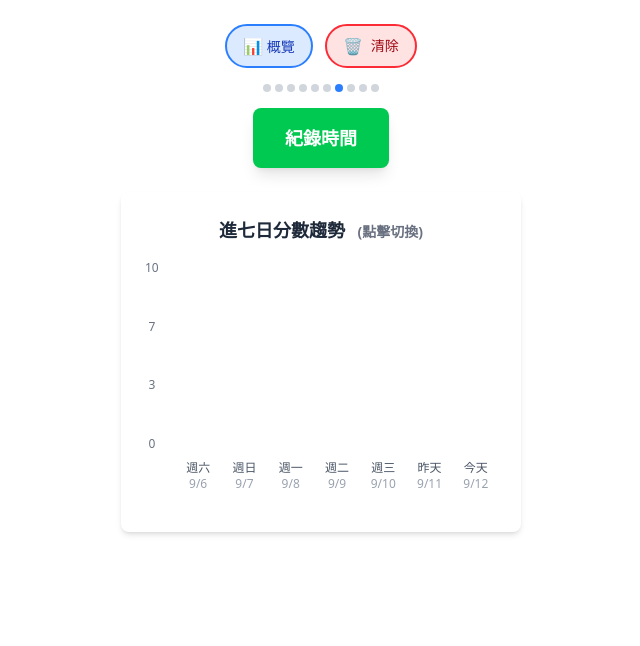
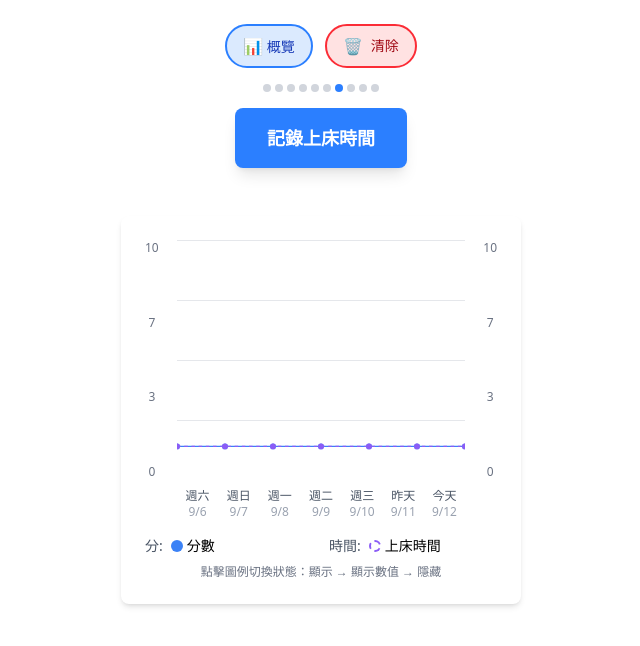
Before and after one commit to echoedinvoker/work-recorder, a Vue app: page /#/early-sleep in a window 1280 px wide. Shown: the top 646 px of the page, without its empty margins (319-959 px from the left). Built offline with nearby package versions, Linux system fonts and the light colour scheme.

Commit message:
feat: score diff

```diff
--- a/src/components/earlysleep/EarlySleepButton.vue
+++ b/src/components/earlysleep/EarlySleepButton.vue
@@ -1,18 +1,109 @@
 <template>
   <div class="flex flex-col space-y-4">
     <div class="flex justify-center">
+      <!-- 正常狀態的按鈕 -->
       <BaseButton
-        :color="store.isTodayRecorded ? 'gray' : 'green'"
-        :text="store.isTodayRecorded ? '取消紀錄' : '紀錄時間'"
-        @click="store.recordResult"
+        v-if="!showConfirmation"
+        :color="buttonColor"
+        :text="buttonText"
+        :class="{
+          'pointer-events-none opacity-75 cursor-default': isRecordedToday,
+          'shadow-none border-none bg-gray-100 text-gray-700': isRecordedToday
+        }"
+        @click="handleButtonClick"
       />
+
+      <!-- 確認狀態的按鈕組 -->
+      <div v-else class="flex flex-col items-center space-y-3">
+        <!-- 警告提示 -->
+        <div class="text-red-600 text-sm font-medium text-center">
+          ⚠️ 此操作不可逆，確定要記錄嗎？
+        </div>
+
+        <!-- 確認按鈕組 -->
+        <div class="flex space-x-3">
+          <!-- 取消按鈕 (叉叉) -->
+          <button
+            @click="cancelConfirmation"
+            class="w-12 h-12 bg-red-500 hover:bg-red-600 text-white rounded-full flex items-center justify-center transition-colors duration-200"
+            title="取消"
+          >
+            ✕
+          </button>
+
+          <!-- 確認按鈕 (勾勾) -->
+          <button
+            @click="confirmAction"
+            class="w-12 h-12 bg-green-500 hover:bg-green-600 text-white rounded-full flex items-center justify-center transition-colors duration-200"
+            title="確認記錄"
+          >
+            ✓
+          </button>
+        </div>
+      </div>
     </div>
   </div>
 </template>
 
 <script setup lang="ts">
+import BaseButton from '@/components/ui/BaseButton.vue';
+import { computed, ref } from 'vue';
+import { getTodayKey } from '@/utils/dateUtils';
 import { useDailyEarlySleepStore } from '@/stores/dailyEarlySleepStore';
-import BaseButton from '@/components/ui/BaseButton.vue';
 
 const store = useDailyEarlySleepStore();
+
+// 控制確認狀態的響應式變數
+const showConfirmation = ref(false);
+
+// 獲取當前時間的分鐘數 (例如 21:30 = 21*60+30 = 1290)
+const getCurrentTimeInMinutes = (): number => {
+  const now = new Date();
+  return now.getHours() * 60 + now.getMinutes();
+};
+
+// 檢查今天是否已記錄
+const isRecordedToday = computed(() => {
+  const todayKey = getTodayKey();
+  return !!store.records[todayKey];
+});
+
+// 按鈕顏色邏輯
+const buttonColor = computed(() => {
+  return isRecordedToday.value ? 'green' : 'blue';
+});
+
+// 按鈕文字邏輯
+const buttonText = computed(() => {
+  if (isRecordedToday.value) {
+    const todayKey = getTodayKey();
+    const bedtimeMinutes = store.records[todayKey];
+    const hours = Math.floor(bedtimeMinutes / 60);
+    const minutes = bedtimeMinutes % 60;
+    const timeString = `${hours.toString().padStart(2, '0')}:${minutes.toString().padStart(2, '0')}`;
+    return `已記錄 ${timeString}`;
+  }
+  return '記錄上床時間';
+});
+
+// 處理按鈕點擊
+const handleButtonClick = () => {
+  if (!isRecordedToday.value) {
+    // 顯示確認界面
+    showConfirmation.value = true;
+  }
+};
+
+// 取消確認
+const cancelConfirmation = () => {
+  showConfirmation.value = false;
+};
+
+// 確認執行動作
+const confirmAction = () => {
+  // 記錄上床時間
+  store.recordBedtime(getCurrentTimeInMinutes());
+  // 隱藏確認界面
+  showConfirmation.value = false;
+};
 </script>
--- a/src/components/earlysleep/EarlySleepChart.vue
+++ /dev/null
@@ -1,38 +0,0 @@
-<template>
-  <div
-    class="bg-white rounded-lg shadow-md p-6 cursor-pointer select-none"
-    @click="toggleChartPeriod"
-  >
-    <h3 class="text-lg font-semibold text-gray-800 mb-4">
-      {{ chartTitle }}
-      <span class="text-sm text-gray-500 ml-2">(點擊切換)</span>
-    </h3>
-
-    <!-- 使用抽離出來的圖表容器組件 -->
-    <ChartContainer
-      :chartData="chartData"
-      :yAxisMax="yAxisMax"
-      :chartHeight="chartHeight"
-      :showCumulativeLabel="currentPeriod !== 'day'"
-    />
-  </div>
-</template>
-
-<script setup lang="ts">
-import { useChart } from '@/composables/useChart';
-import ChartContainer from '@/components/ui/ChartContainer.vue';
-import { useDailyEarlySleepStore } from '@/stores/dailyEarlySleepStore';
-
-const store = useDailyEarlySleepStore();
-
-const {
-  chartHeight,
-  currentPeriod,
-  toggleChartPeriod,
-  chartTitle,
-  chartData,
-  yAxisMax,
-  avgScore,
-  maxScore
-} = useChart(store);
-</script>
--- a/src/components/pages/EarlySleepPage.vue
+++ b/src/components/pages/EarlySleepPage.vue
@@ -1,11 +1,14 @@
 <template>
-  <div class="space-y-6">
-    <EarlySleepButton />
-    <EarlySleepChart />
+  <div>
+    <EarlySleepButton class="mb-12" />
+    <LineChart :data-provider="store" />
   </div>
 </template>
 
 <script setup lang="ts">
-import EarlySleepButton from '@/components/earlysleep/EarlySleepButton.vue';
-import EarlySleepChart from '@/components/earlysleep/EarlySleepChart.vue';
+import EarlySleepButton from '../earlysleep/EarlySleepButton.vue';
+import LineChart from '../ui/LineChart.vue';
+import { useDailyEarlySleepStore } from '@/stores/dailyEarlySleepStore';
+
+const store = useDailyEarlySleepStore();
 </script>
--- a/src/components/pages/OverviewPage.vue
+++ b/src/components/pages/OverviewPage.vue
@@ -13,7 +13,7 @@
         >
           <div class="text-sm font-medium">{{ activity.title }}</div>
           <div class="text-lg font-bold mt-1">
-            {{ getActivityScore(activity.name) > 0 ? '+' : '' }}{{ getActivityScore(activity.name) }}
+            {{ getActivityScore(activity.name)! > 0 ? '+' : '' }}{{ getActivityScore(activity.name) }}
           </div>
         </div>
       </div>
@@ -110,7 +110,7 @@ const getActivityScore = (activityName: string) => {
     case 'noDIY':
       return noDIYStore.getScoreByDate(new Date()) - (noDIYStore.getScoreByDate(new Date(yesterday)) || 0);
     case 'earlySleep':
-      return earlySleepStore.scoreDifference;
+      return earlySleepStore.scoreDiffFromYesterday;
     case 'hungry':
       return hungryStore.scoreDifference;
     case 'singPractice':
--- a/src/composables/useActivityStore.ts
+++ b/src/composables/useActivityStore.ts
@@ -198,6 +198,11 @@ export function useActivityStore<T>(options: BaseActivityStoreOptions<T>) {
 
     return monthly
   })
+  const scoreDiffFromYesterday = computed<number | null>(() => {
+    const today = new Date()
+    const yesterday = new Date(today.getTime() - 24 * 60 * 60 * 1000)
+    return scoreDiffBetweenDates(yesterday, today)
+  })
 
   // Methods
   const updateScoreAndRatio = (additionalWeightedRecord: number) => {
@@ -230,6 +235,10 @@ export function useActivityStore<T>(options: BaseActivityStoreOptions<T>) {
           )
         }
       }
+    } else {
+      // 設置昨日分數0
+      const yesterdayKey = formatDateToKey(new Date(new Date(todayKey).getTime() - 24 * 60 * 60 * 1000))
+      scores.value[yesterdayKey] = 0;
     }
 
     // 計算比例和分數變化
@@ -304,6 +313,16 @@ export function useActivityStore<T>(options: BaseActivityStoreOptions<T>) {
     const pastDaysOfYear = (date.getTime() - firstDayOfYear.getTime()) / 86400000
     return Math.ceil((pastDaysOfYear + firstDayOfYear.getDay() + 1) / 7)
   }
+  const scoreDiffBetweenDates = (startDate: Date, endDate: Date): number | null => {
+    const startKey = formatDateToKey(startDate)
+    const endKey = formatDateToKey(endDate)
+
+    if (!(startKey in scores.value) || !(endKey in scores.value)) {
+      return null
+    }
+
+    return scores.value[endKey] - scores.value[startKey]
+  }
 
   return {
     // Constants
@@ -330,6 +349,7 @@ export function useActivityStore<T>(options: BaseActivityStoreOptions<T>) {
     consecutiveMonthlyGrowth,
     weeklyWeightedRecord,
     monthlyWeightedRecord,
+    scoreDiffFromYesterday,
 
     // Methods
     updateScoreAndRatio,
--- a/src/constants/scoringConstants.ts
+++ b/src/constants/scoringConstants.ts
@@ -76,6 +76,27 @@ export const SCORING_CONSTANTS = {
     MIN_SCORE: 0,              // 最低分數限制
   },
 
+  // 早睡 (Early Sleep) 相關常數
+  EARLY_SLEEP: {
+    // 時間閾值 (以分鐘為單位)
+    TIME_THRESHOLDS: {
+      EXCELLENT: 21 * 60,    // 21:00 或之前
+      GOOD: 22 * 60,         // 22:00 或之前
+    },
+    // 分數增減
+    SCORE_CHANGES: {
+      EXCELLENT_BONUS: 10,   // 21:00前上床獎勵
+      GOOD_BONUS: 5,         // 22:00前上床獎勵
+      POOR_PENALTY: -5,      // 太晚睡覺扣分
+    },
+    // 缺席懲罰
+    ABSENCE_PENALTY: -5,     // 每天未記錄扣分
+    // 初始分數
+    INITIAL_SCORE: 10,       // 首次記錄的初始分數
+    // 進度條顏色配置 (這裡不需要，因為沒有 progress bar)
+    THRESHOLD_COLORS: []
+  },
+
   // 通用常數
   COMMON: {
     MIN_SCORE: 0,              // 通用最低分數
@@ -90,6 +111,7 @@ export type WorkoutConstants = typeof SCORING_CONSTANTS.WORKOUT;
 export type SwimmingConstants = typeof SCORING_CONSTANTS.SWIMMING;
 export type WorkConstants = typeof SCORING_CONSTANTS.WORK;
 export type NoSugarConstants = typeof SCORING_CONSTANTS.NO_SUGAR;
+export type EarlySleepConstants = typeof SCORING_CONSTANTS.EARLY_SLEEP;
 
 // 輔助函數：根據比例獲取重訓分數變化
 export const getWorkoutScoreChange = (ratio: number): number => {
@@ -174,3 +196,16 @@ export const getSwimmingColor = (ratio: number): string => {
 
   return thresholds[0]?.color || '#ef4444';
 };
+
+// 輔助函數：根據上床時間獲取分數變化
+export const getEarlySleepScoreChange = (bedtimeMinutes: number): number => {
+  const { TIME_THRESHOLDS, SCORE_CHANGES } = SCORING_CONSTANTS.EARLY_SLEEP;
+
+  if (bedtimeMinutes <= TIME_THRESHOLDS.EXCELLENT) {
+    return SCORE_CHANGES.EXCELLENT_BONUS;
+  } else if (bedtimeMinutes <= TIME_THRESHOLDS.GOOD) {
+    return SCORE_CHANGES.GOOD_BONUS;
+  } else {
+    return SCORE_CHANGES.POOR_PENALTY;
+  }
+};
--- a/src/stores/dailyEarlySleepStore.ts
+++ b/src/stores/dailyEarlySleepStore.ts
@@ -1,142 +1,200 @@
 import { defineStore } from "pinia";
-import { ref, computed } from "vue";
-import { formatDateToKey, getTodayKey } from '../utils/dateUtils'
+import { formatDateToKey, getTodayKey } from '../utils/dateUtils';
+import { useActivityStore } from '@/composables/useActivityStore';
+import {
+  SCORING_CONSTANTS,
+  getEarlySleepScoreChange
+} from '../constants/scoringConstants';
+import { computed } from "vue";
 
-const UNIT = '分數'
-
-const generateMockData = () => {
-  const mockData: Record<string, string> = {}
-  const today = new Date()
-
-  for (let i = 13; i >= 0; i--) {
-    const date = new Date(today)
-    date.setDate(date.getDate() - i)
-    const dateKey = formatDateToKey(date)
-
-    // 隨機生成時間字符串 (21:00 - 23:59)
-    const hour = Math.floor(Math.random() * 3) + 21
-    const minute = Math.floor(Math.random() * 60)
-    mockData[dateKey] = `${hour.toString().padStart(2, '0')}:${minute.toString().padStart(2, '0')}`
-  }
-
-  return mockData
-}
-
-const useMockData = import.meta.env.VITE_USE_MOCK_DATA === 'true'
+// 上床時間記錄類型 (以分鐘為單位，例如 21:30 = 21*60+30 = 1290)
+type BedtimeRecord = number;
 
 export const useDailyEarlySleepStore = defineStore("dailyEarlySleep", () => {
-  // 記錄每天是否成功早睡 (true = 成功, false = 失敗)
-  const dailyEarlySleepResults = ref<Record<string, string>>(useMockData ? generateMockData() : {});
-
-  const isTodayRecorded = computed(() => {
-    const today = getTodayKey();
-    return !!dailyEarlySleepResults.value[today];
-  });
-
-  const recordResult = () => {
-    const today = getTodayKey();
-    if (dailyEarlySleepResults.value[today]) {
-      delete dailyEarlySleepResults.value[today];
-    } else {
-      const now = new Date();
-      const currentTime = `${now.getHours().toString().padStart(2, '0')}:${now.getMinutes().toString().padStart(2, '0')}`;
-      dailyEarlySleepResults.value[today] = currentTime;
-    }
-  };
-
-  const earliestDateKey = computed(() => {
-    const dateKeys = Object.keys(dailyEarlySleepResults.value)
-    if (dateKeys.length === 0) {
-      return getTodayKey()
-    }
-    return dateKeys.sort()[0]
-  })
-
-  const accDailyScore = computed(() => {
-    const scores: { [key: string]: number } = {}
-    let currentScore = 0
-    let currentDate = new Date(earliestDateKey.value)
-    while (formatDateToKey(currentDate) <= getTodayKey()) {
-      const dateKey = formatDateToKey(currentDate)
-      if (dailyEarlySleepResults.value[dateKey]) {
-        // 9點前睡覺 +2分, 10點前 +1分, 11點前 -1分, 11點後 -2分
-        const sleepTime = dailyEarlySleepResults.value[dateKey];
-        const [hours, minutes] = sleepTime.split(':').map(Number);
-
-        if (hours < 21) {
-          // 9點前睡覺 +2分
-          currentScore += 2;
-        } else if (hours < 22) {
-          // 10點前睡覺 +1分
-          currentScore += 1;
-        } else if (hours < 23) {
-          // 11點前睡覺 -1分
-          currentScore = Math.max(0, currentScore - 1);
-        } else {
-          // 11點後睡覺 -2分
-          currentScore = Math.max(0, currentScore - 2);
+  // 使用通用 composable
+  const baseStore = useActivityStore<BedtimeRecord>({
+    title: '早睡',
+    initialScore: SCORING_CONSTANTS.EARLY_SLEEP.INITIAL_SCORE,
+    absencePenalty: SCORING_CONSTANTS.EARLY_SLEEP.ABSENCE_PENALTY,
+    getScoreChange: (ratio: number) => {
+      // 對於早睡，我們不使用 ratio，而是直接根據時間計算
+      return 0;
+    },
+    calculateWeightedRecord: (bedtimeMinutes: number) => {
+      // 將上床時間轉換為權重記錄
+      // 越早睡覺權重越高，我們用 (24*60 - bedtimeMinutes) 來計算
+      return Math.max(0, 24 * 60 - bedtimeMinutes);
+    },
+    chartConfig: {
+      left: {
+        unit: '分',
+        data: {
+          '分數': {
+            getValueByDate: (date: Date) => baseStore.getScoreByDate(date),
+            getValueByWeek: (week: Date) => baseStore.getScoreByWeek(week),
+            getValueByMonth: (month: Date) => baseStore.getScoreByMonth(month)
+          }
         }
-      } else {
-        currentScore = Math.max(0, currentScore - 3)
-      }
-      scores[dateKey] = currentScore
-      currentDate.setDate(currentDate.getDate() + 1)
-    }
-    return scores
-  });
-
-  const scoreDifference = computed(() => {
-    const scoreEntries = Object.entries(accDailyScore.value);
-
-    // 按日期排序
-    scoreEntries.sort((a, b) => a[0].localeCompare(b[0]));
-
-    // 取得最後兩個分數
-    const latestScore = scoreEntries[scoreEntries.length - 1][1];
-    const previousScore = scoreEntries.length < 2 ? 0 : scoreEntries[scoreEntries.length - 2][1];
-
-    // 計算差距
-    return latestScore - previousScore;
-  });
-
-  const getScoreByDate = (date: Date): number => {
-    const dateKey = formatDateToKey(date);
-    return accDailyScore.value[dateKey] || 0;
-  };
-  const clearAllHistory = () => {
-    dailyEarlySleepResults.value = {};
-  }
-
-  return {
-    dailyEarlySleepResults,
-    recordResult,
-    isTodayRecorded,
-    accDailyScore,
-    scoreDifference,
-    getScoreByDate,
-    clearAllHistory,
-    UNIT
-  };
-},
-  {
-    persist: useMockData ? false : { // 不使用假資料時啟用持久化存儲
-      serializer: {
-        serialize: (state) => {
-          return JSON.stringify({
-            ...state,
-            startTime: state.startTime?.toISOString() || null,
-            endTime: state.endTime?.toISOString() || null
-          })
-        },
-        deserialize: (value) => {
-          const parsed = JSON.parse(value)
-          return {
-            ...parsed,
-            startTime: parsed.startTime ? new Date(parsed.startTime) : null,
-            endTime: parsed.endTime ? new Date(parsed.endTime) : null
+      },
+      right: {
+        unit: '時間',
+        data: {
+          '上床時間': {
+            getValueByDate: (date: Date) => baseStore.getWeightedRecordByDate(date),
+            getValueByWeek: (week: Date) => baseStore.getWeightedRecordByWeek(week),
+            getValueByMonth: (month: Date) => baseStore.getWeightedRecordByMonth(month)
           }
         }
       }
+    },
+    thresholds: [], // 早睡不需要進度條
+    // 自定義格式化函數，將分鐘轉換為時間格式
+    formatValue: (minutes: number) => {
+      if (minutes === 0) return '00:00';
+
+      // 對於右軸的時間數據，需要轉換回實際時間
+      const actualMinutes = 24 * 60 - minutes;
+      const hours = Math.floor(actualMinutes / 60);
+      const mins = actualMinutes % 60;
+      return `${hours.toString().padStart(2, '0')}:${mins.toString().padStart(2, '0')}`;
+    }
+  });
+
+  // Helper function: 取得週數
+  const getWeekNumber = (date: Date): number => {
+    const firstDayOfYear = new Date(date.getFullYear(), 0, 1);
+    const pastDaysOfYear = (date.getTime() - firstDayOfYear.getTime()) / 86400000;
+    return Math.ceil((pastDaysOfYear + firstDayOfYear.getDay() + 1) / 7);
+  };
+
+  // 睡眠專用：週平均權重記錄 (取平均值而非加總)
+  const weeklyAverageWeightedRecord = computed<{ [weekKey: string]: number }>(() => {
+    const weekly: { [weekKey: string]: { total: number; count: number } } = {};
+
+    Object.entries(baseStore.weightedRecords.value).forEach(([dateKey, weightedRecord]) => {
+      const date = new Date(dateKey);
+      const year = date.getFullYear();
+      const weekNumber = getWeekNumber(date);
+      const weekKey = `${year}-W${weekNumber.toString().padStart(2, '0')}`;
+
+      if (!weekly[weekKey]) {
+        weekly[weekKey] = { total: 0, count: 0 };
+      }
+      weekly[weekKey].total += weightedRecord;
+      weekly[weekKey].count += 1;
+    });
+
+    // 計算平均值
+    const result: { [weekKey: string]: number } = {};
+    Object.entries(weekly).forEach(([weekKey, { total, count }]) => {
+      result[weekKey] = Math.round(total / count);
+    });
+
+    return result;
+  });
+
+  // 睡眠專用：月平均權重記錄 (取平均值而非加總)
+  const monthlyAverageWeightedRecord = computed<{ [monthKey: string]: number }>(() => {
+    const monthly: { [monthKey: string]: { total: number; count: number } } = {};
+
+    Object.entries(baseStore.weightedRecords.value).forEach(([dateKey, weightedRecord]) => {
+      const date = new Date(dateKey);
+      const year = date.getFullYear();
+      const month = date.getMonth() + 1;
+      const monthKey = `${year}-${month.toString().padStart(2, '0')}`;
+
+      if (!monthly[monthKey]) {
+        monthly[monthKey] = { total: 0, count: 0 };
+      }
+      monthly[monthKey].total += weightedRecord;
+      monthly[monthKey].count += 1;
+    });
+
+    // 計算平均值
+    const result: { [monthKey: string]: number } = {};
+    Object.entries(monthly).forEach(([monthKey, { total, count }]) => {
+      result[monthKey] = Math.round(total / count);
+    });
+
+    return result;
+  });
+
+  // 睡眠專用：取得週平均權重記錄
+  const getAverageWeightedRecordByWeek = (week: Date): number => {
+    const year = week.getFullYear();
+    const weekNumber = getWeekNumber(week);
+    const weekKey = `${year}-W${weekNumber.toString().padStart(2, '0')}`;
+    return weeklyAverageWeightedRecord.value[weekKey] || 0;
+  };
+
+  // 睡眠專用：取得月平均權重記錄
+  const getAverageWeightedRecordByMonth = (month: Date): number => {
+    const year = month.getFullYear();
+    const monthNumber = month.getMonth() + 1;
+    const monthKey = `${year}-${monthNumber.toString().padStart(2, '0')}`;
+    return monthlyAverageWeightedRecord.value[monthKey] || 0;
+  };
+  const recordBedtime = (bedtimeMinutes: number) => {
+    const todayKey = getTodayKey();
+
+    // 更新記錄
+    baseStore.records.value[todayKey] = bedtimeMinutes;
+
+    // 計算權重記錄
+    const weightedRecord = Math.max(0, 24 * 60 - bedtimeMinutes);
+    baseStore.weightedRecords.value[todayKey] = weightedRecord;
+
+    // 直接計算分數變化（不使用 ratio 邏輯）
+    const scoreChange = getEarlySleepScoreChange(bedtimeMinutes);
+
+    // 填補缺失的分數記錄
+    const lastScoreDateKey = Object.keys(baseStore.scores.value)
+      .filter(key => key !== todayKey)
+      .sort()
+      .pop()
+
+    if (lastScoreDateKey) {
+      let startScore = baseStore.scores.value[lastScoreDateKey]
+      for (let date = new Date(lastScoreDateKey); formatDateToKey(date) < todayKey; date.setDate(date.getDate() + 1)) {
+        const dateKey = formatDateToKey(date)
+        if (!baseStore.scores.value[dateKey]) {
+          baseStore.scores.value[dateKey] = Math.max(
+            SCORING_CONSTANTS.COMMON.MIN_SCORE,
+            startScore + SCORING_CONSTANTS.EARLY_SLEEP.ABSENCE_PENALTY
+          )
+        }
+      }
+    } else {
+      // 設置昨日分數0
+      const yesterdayKey = formatDateToKey(new Date(new Date(todayKey).getTime() - 24 * 60 * 60 * 1000))
+      baseStore.scores.value[yesterdayKey] = 0;
+    }
+
+    const lastDateKey = formatDateToKey(new Date(new Date(todayKey).getTime() - 24 * 60 * 60 * 1000))
+    const baseScore = baseStore.scores.value[lastDateKey] || 0
+
+    baseStore.scores.value[todayKey] = Math.max(
+      SCORING_CONSTANTS.COMMON.MIN_SCORE,
+      baseScore + scoreChange
+    )
+  };
+
+  return {
+    ...baseStore,
+    // 覆蓋 baseStore 的週/月權重記錄 computed
+    weeklyWeightedRecord: weeklyAverageWeightedRecord,
+    monthlyWeightedRecord: monthlyAverageWeightedRecord,
+    // 覆蓋 baseStore 的週/月權重記錄方法
+    getWeightedRecordByWeek: getAverageWeightedRecordByWeek,
+    getWeightedRecordByMonth: getAverageWeightedRecordByMonth,
+    // 早睡特定的方法
+    recordBedtime
+  };
+}, {
+  persist: {
+    serializer: {
+      serialize: (state) => JSON.stringify(state),
+      deserialize: (value) => JSON.parse(value)
     }
   }
-);
+});
```
